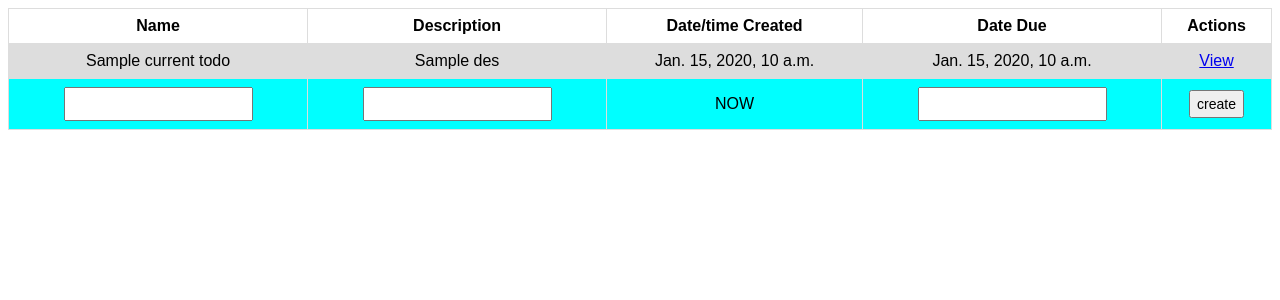
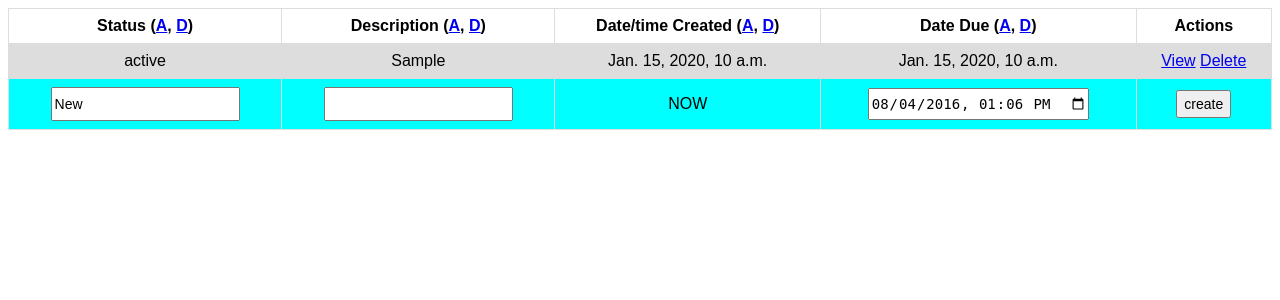
Before and after one commit to jkiggins/TodoList, a Django app: template todo/templates/todo/index.html in a window 1280 px wide. Shown: the top 300 px of the page. Run offline with Django 3.2, Linux system fonts and the light colour scheme; tables that the repository leaves empty hold one stand-in row (values such as "Sample post"); the template is opened without the code that fills it: values that come from a table or form of the project are taken from there, most other values are stand-ins (such as "Sample title", 1, 10 or a date in 2020).

Commit message:
added column sort, fixed date-time parse, project is pretty much done

```diff
--- a/todo/models.py
+++ b/todo/models.py
@@ -5,8 +5,8 @@ from django.utils import timezone
 class TodoRevisions(models.Model):
     crev = models.IntegerField(default=0)
 
-    def new_revision(self, name, des, due_date):
-        to = self.todoitem_set.create(name=name, des=des, date_created=timezone.now(), due_date=due_date)
+    def new_revision(self, status, des, due_date):
+        to = self.todoitem_set.create(status=status, des=des, date_created=timezone.now(), due_date=due_date)
         self.crev = to.id
         self.save()
 
@@ -22,13 +22,13 @@ class TodoRevisions(models.Model):
 
 class TodoItem(models.Model):
     history = models.ForeignKey(TodoRevisions, on_delete=models.CASCADE, null=True)
-    name = models.CharField(max_length=200) #name of todo item
+    status = models.CharField(max_length=200) #status of todo item
     des = models.CharField(max_length=500) #description of todo item
     date_created = models.DateTimeField('Date Created', null=True)
     due_date = models.DateTimeField('ToDo date', null=True)
 
     def __str__(self):
-        return self.name
+        return self.status
 
 
 
--- a/todo/templates/todo/index.html
+++ b/todo/templates/todo/index.html
@@ -6,6 +6,22 @@
 
     <link rel = "stylesheet" type = "text/css" href="/static/todo/main.css" />
 
+    <script>
+        var d = new Date();
+        var cdate = [d.getFullYear().toString(), d.getMonth().toString(), d.getDay().toString(), d.getHours().toString(), d.getMinutes().toString()]
+
+        for(var i=1; i < cdate.length; i++)
+        {
+            if(cdate[i].length == 1)
+            {
+                cdate[i] = "0"+cdate[i];
+            }
+        }
+
+        var value = cdate[0]+"-"+cdate[1]+"-"+cdate[2]+"T"+cdate[3]+":"+cdate[4];
+
+    </script>
+
 </head>
 <body>
 
@@ -13,30 +29,34 @@
 {% csrf_token %}
 <table>
 <tr>
-    <th>Name</th>
-    <th>Description</th>
-    <th>Date/time Created</th>
-    <th>Date Due</th>
+    <th>Status (<a href="{% url 'todo:index' 'obstat' %}">A</a>, <a href="{% url 'todo:index' 'robstat' %}">D</a>)</th>
+    <th>Description (<a href="{% url 'todo:index' 'obdes' %}">A</a>, <a href="{% url 'todo:index' 'robdes' %}">D</a>)</th>
+    <th>Date/time Created (<a href="{% url 'todo:index' 'obdc' %}">A</a>, <a href="{% url 'todo:index' 'robdc' %}">D</a>)</th>
+    <th>Date Due (<a href="{% url 'todo:index' 'obdd' %}">A</a>, <a href="{% url 'todo:index' 'robdd' %}">D</a>)</th>
     <th>Actions</th>
 </tr>
 {% for to in current_todos %}
     <tr>
-        <td>{{ to.name }}</td>
+        <td>{{ to.status }}</td>
         <td>{{ to.des }}</td>
         <td>{{ to.date_created }}</td>
         <td>{{ to.due_date }}</td>
-        <td><a href = {% url 'todo:detail' to.id %}>View</a> </td>
+        <td><a href = {% url 'todo:detail' to.id %}>View</a> <a href = {% url 'todo:delete' to.id %}>Delete</a></td>
     </tr>
 {% endfor %}
     <tr style = "background-color: aqua;" class = editing>
-        <td><input type = "text" name = "name" /></td>
+        <td><input type = "text" name = "status" value = "New" /></td>
         <td><input type = "text" name = "des" /></td>
         <td>NOW</td>
-        <td><input type = "text" name = "due_date" /></td>
+        <td><input id = "new_stuff" type = "datetime-local" name = "due_date" /></td>
         <td><input type = "submit" value = "create"></td>
     </tr>
 </table>
 </form>
 
+<script>
+    document.getElementById("new_stuff").defaultValue = value;
+</script>
+
 </body>
 </html>
--- a/todo/tests.py
+++ b/todo/tests.py
@@ -12,10 +12,10 @@ class test_TodoRevision_ability(TestCase):
         to = tdr.todoitem_set.get(id=1)
 
         self.assertEqual(tdr.crev, 1)
-        self.assertEqual(to.name, "test")
+        self.assertEqual(to.status, "test")
 
         tdr.new_revision("test1", "test1", timezone.now())
         tdr.save()
 
         self.assertEqual(tdr.crev, 2)
-        self.assertEqual(tdr.get_current_revision().name, "test1")
+        self.assertEqual(tdr.get_current_revision().status, "test1")
--- a/todo/urls.py
+++ b/todo/urls.py
@@ -4,8 +4,9 @@ from . import views
 
 app_name = 'todo'
 urlpatterns = [
-    url(r'^$', views.IndexView.as_view(), name='index'),
+    url(r'^(?P<order>|[a-z]+)$', views.index, name='index'),
     url(r'^(?P<pk>[0-9]+)/detail/', views.detail, name='detail'),
     url(r'^newtodo/$', views.newtodo, name='newtodo'),
     url(r'^(?P<pk>[0-9]+)/edittodo/', views.edittodo, name='edittodo'),
+    url(r'^(?P<pk>[0-9]+)/delete/', views.delete, name='delete')
 ]
```
Also changed, not shown: todo/templates/todo/detail.html (+5 -5 lines), todo/views.py (+38 -21 lines), db.sqlite3, todo/migrations/0003_auto_20160915_0010.py (added).
